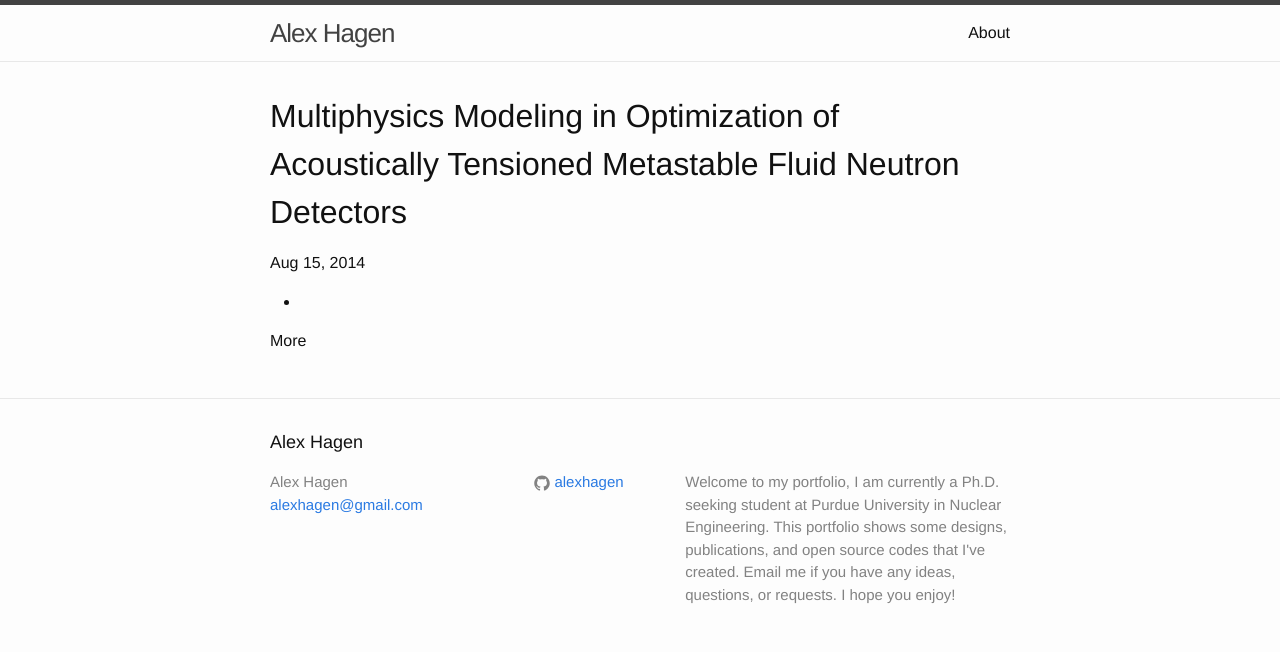
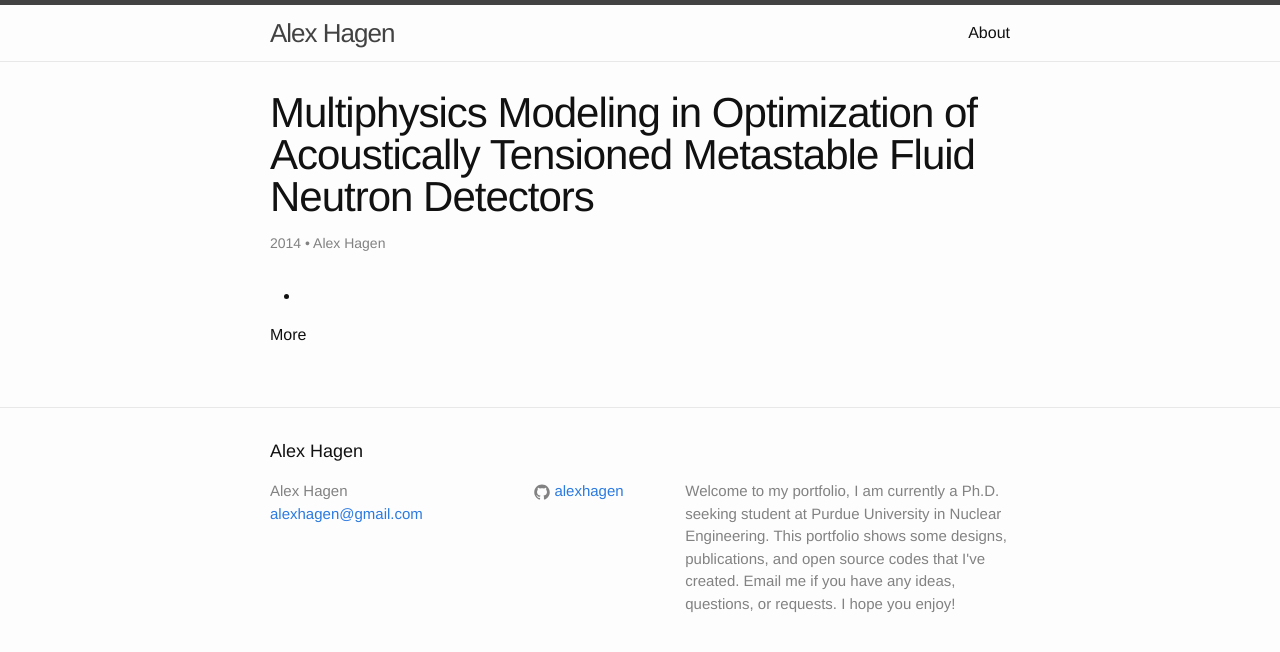
Before and after one commit to alexhagen/alexhagen.github.io, a Jekyll site: the page built from _posts/2014-08-15-multiphysics-modeling-in-optimization-of-acoustically-tensioned-metastable-fluid-neutron-detectors.markdown, in a window 1280 px wide. Shown: the top 652 px of the page. Built offline with Jekyll 4.4.1, drawn with Linux system fonts in a browser that asks for light colours.

Commit message:
working on author list

```diff
--- a/_layouts/publication.html
+++ b/_layouts/publication.html
@@ -3,12 +3,17 @@ layout: default
 ---
 <div class="publication">
 
-  <header class="publication-header">
-    <h1 class="publication-title">{{ page.title }}</h1>
-    <p class="publication-meta">{{ page.date | date: "%b %-d, %Y" }}{% if page.author %} • {{ page.author }}{% endif %}{% if page.meta %} • {{ page.meta }}{% endif %}</p>
+  <header class="post-header">
+    <h1 class="post-title">{{ page.title }}</h1>
+    <p class="post-meta">{{ page.date | date: "%Y" }}
+    	{% for author in page.authors %}
+    	 •
+    	 {{ author }}
+    	{% endfor %}
+    	{% if page.meta %} • {{ page.meta }}{% endif %}</p>
   </header>
 
-  <article class="publication-content">
+  <article class="post-content">
     {{ content }}
   </article>
 
```
